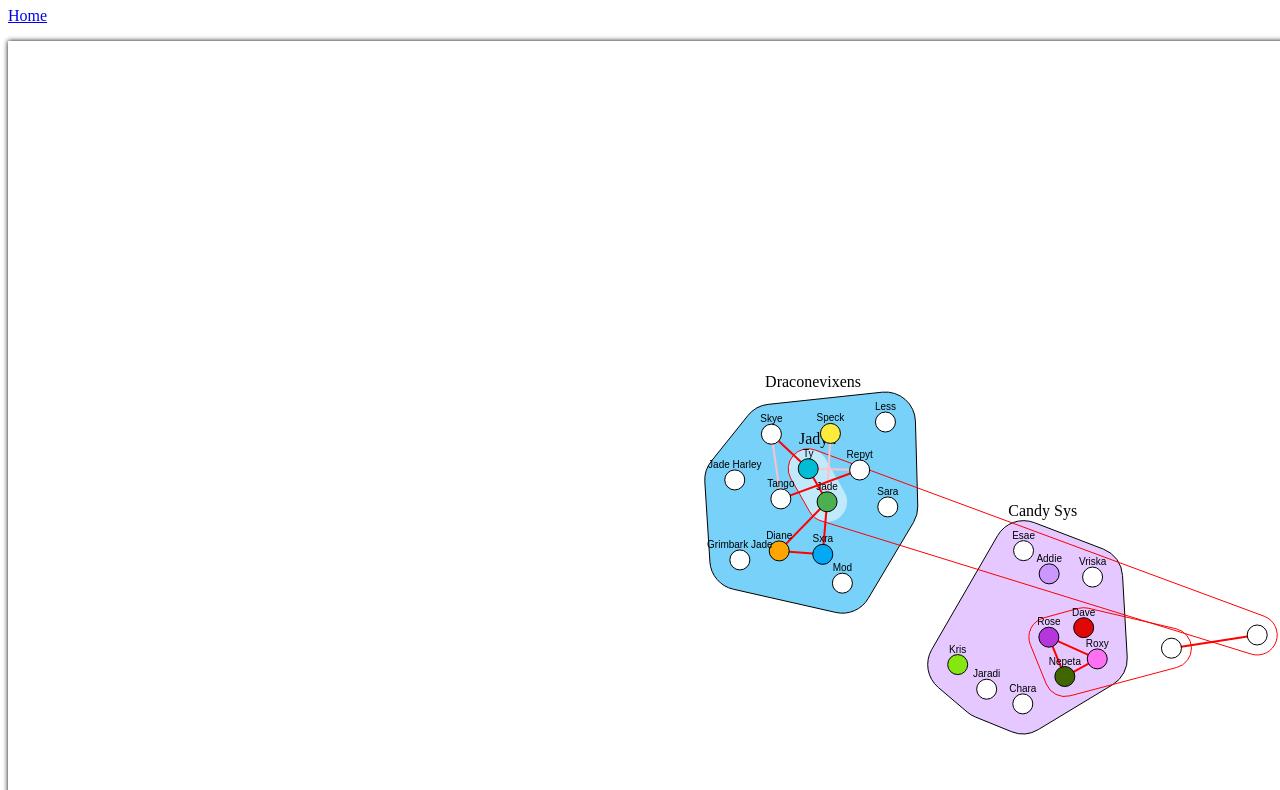
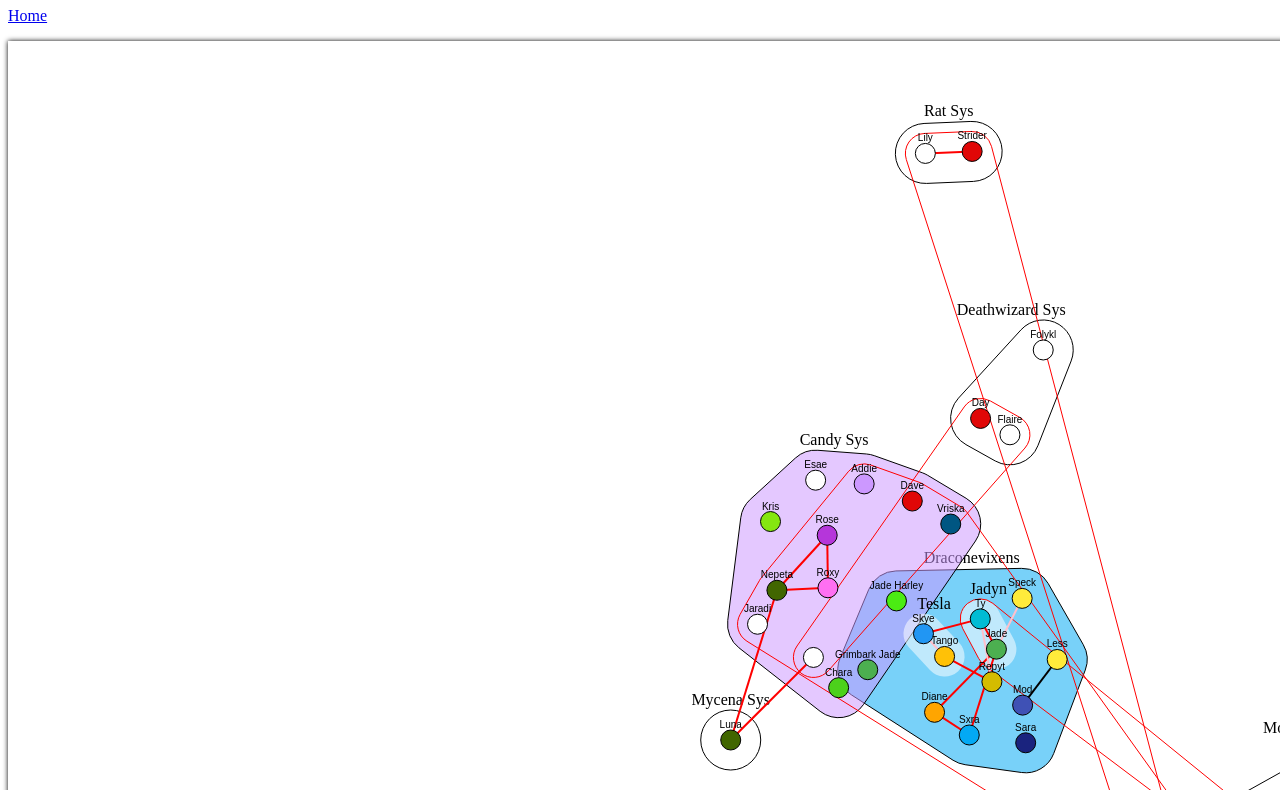
Before and after one commit to jwright159/polycule, a plain HTML site: page index.html in a window 1280 px wide. Shown: the part 73-863 px from the top of the page. Drawn offline with nearby package versions, Linux system fonts and the light colour scheme.

Commit message:
Import polycule

```diff
--- a/index.html
+++ b/index.html
@@ -1,14 +1,14 @@
 <!DOCTYPE html>
 <html>
 	<head>
-		<title>World's Greatest Polycule</title>
+		<title>World's Greatest Polycule Chart</title>
 		<link rel="stylesheet" type="text/css" href="style.css"/>
 		<script src="https://d3js.org/d3.v7.min.js" charset="utf-8"></script>
 	</head>
 
 	<body>
 		<h1>
-			World's <del>Gayest</del> Greatest Polycule
+			World's <del>Gayest</del> Greatest Polycule Chart
 		</h1>
 
 		<p>
--- a/polycule.js
+++ b/polycule.js
@@ -62,7 +62,7 @@ function namespace(parent, node)
 		let newLink = {
 			source: namespace(parentGroup, link.a),
 			target: namespace(parentGroup, link.b),
-			type: link.type || 'romantic',
+			type: link.type || 'redrom',
 		};
 		linkData.push(newLink);
 		return newLink;
@@ -108,7 +108,7 @@ function namespace(parent, node)
 		.attr('r', 10)
 		.style('fill', node => node.color)
 		.append('title')
-			.text(node => node.name);
+			.text(node => node.id);
 
 	nodes.append('text')
 		.text(node => node.name)
@@ -120,7 +120,7 @@ function namespace(parent, node)
 	let simulation = d3.forceSimulation(nodeData)
 		.force('charge', d3.forceManyBody().strength(-100))
 		//.force('center', d3.forceCenter(graphWidth * graphScale / 2, graphHeight * graphScale / 2))
-		.force('centerR', d3.forceRadial(0, graphWidth * graphScale / 2, graphHeight * graphScale / 2).strength(0.05))
+		.force('centerR', d3.forceRadial(0, graphWidth * graphScale / 2, graphHeight * graphScale / 2).strength(0.1))
 		.force('link', d3.forceLink(linkData).id(node => node.id).distance(20))
 		.on('tick', () => {
 
@@ -137,6 +137,8 @@ function namespace(parent, node)
 					let points = d3.polygonHull(mappedPoints) || mappedPoints;
 
 					let path = d3.path();
+					if (points.length > 1)
+					{
 						for (let i = 0; i < points.length; i++)
 						{
 							let prevPoint = points[i - 1 < 0 ? points.length - 1 : i - 1];
@@ -151,13 +153,20 @@ function namespace(parent, node)
 
 							path.arc(point[0], point[1], group.radius, startAngle, endAngle, true);
 						}
+					}
+					else
+					{
+						let point = points[0];
+						path.moveTo(point[0] + group.radius, point[1]);
+						path.arc(point[0], point[1], group.radius, 0, Math.PI * 2, true);
+					}
 					path.closePath();
 					element.select('path')
 						.attr('d', path);
 
 					let averageX = mappedPoints.reduce((previous, current) => previous + current[0], 0) / mappedPoints.length;
 					let averageY = mappedPoints.reduce((previous, current) => previous + current[1], 0) / mappedPoints.length;
-					let highestY = mappedPoints.reduce((previous, current) => Math.min(previous, current[1]), graphHeight * (graphScale + 1));
+					let highestY = mappedPoints.reduce((previous, current) => Math.min(previous, current[1]), points[0][1]);
 					element.select('text')
 						.attr('x', averageX)
 						.attr('y', highestY - group.radius - 5);
--- a/polycule.json
+++ b/polycule.json
@@ -11,28 +11,29 @@
 				{ "name": "Speck", "color": "#ffeb3b" },
 				{ "name": "Sxra", "color": "#03a9f4" },
 				{ "name": "Diane", "color": "orange" },
-				{ "name": "Repyt", "color": "" },
-				{ "name": "Tango", "color": "" },
-				{ "name": "Skye", "color": "" },
-				{ "name": "Sara", "color": "" },
-				{ "name": "Grimbark Jade", "color": "" },
-				{ "name": "Less", "color": "" },
-				{ "name": "Mod", "color": "" },
-				{ "name": "Jade Harley", "color": "" }
+				{ "name": "Repyt", "color": "#d4bc00" },
+				{ "name": "Tango", "color": "#ffc107" },
+				{ "name": "Skye", "color": "#2196f3" },
+				{ "name": "Sara", "color": "#1a237e" },
+				{ "name": "Grimbark Jade", "color": "#4caf50" },
+				{ "name": "Less", "color": "#ffeb3b" },
+				{ "name": "Mod", "color": "#3f51b5" },
+				{ "name": "Jade Harley", "color": "#4bec13" }
 			],
 			"links": [
 				{ "a": "Jade", "b": "Ty" },
-				{ "a": "Jade",  "b": "Speck", "type": "platonic" },
+				{ "a": "Jade",  "b": "Speck", "type": "palerom" },
 				{ "a": "Jade", "b": "Sxra" },
 				{ "a": "Diane", "b": "Sxra" },
 				{ "a": "Jade", "b": "Diane" },
 				{ "a": "Ty", "b": "Skye" },
-				{ "a": "Skye", "b": "Tango", "type": "platonic" },
-				{ "a": "Ty", "b": "Repyt", "type": "platonic" },
-				{ "a": "Tango", "b": "Repyt" }
+				{ "a": "Skye", "b": "Tango", "type": "palerom" },
+				{ "a": "Ty", "b": "Repyt", "type": "palerom" },
+				{ "a": "Tango", "b": "Repyt" },
+				{ "a": "Less", "b": "Mod", "type":"blackrom" }
 			]
 		},
-		{ "id": "Draconevixens dating proxy" },
+		{ "id": "Draconevixens dating proxy", "color": "#03a9f488" },
 
 		{
 			"name": "Candy Sys",
@@ -44,11 +45,11 @@
 				{ "name": "Rose", "color": "#b536da" },
 				{ "name": "Roxy", "color": "#ff6ff2" },
 				{ "name": "Kris", "color": "#85e610" },
-				{ "name": "Dave", "color": "#E00707" },
-				{ "name": "Chara" },
-				{ "name": "Esae" },
-				{ "name": "Vriska" },
-				{ "name": "Jaradi" },
+				{ "name": "Dave", "color": "#e00707" },
+				{ "name": "Chara", "color": "#4cd11b" },
+				{ "name": "Esae", "color": "" },
+				{ "name": "Vriska", "color": "#005682" },
+				{ "name": "Jaradi", "color": "" },
 				{ "name": "Addie", "color": "#cc98ff" }
 			],
 			"links": [
@@ -57,7 +58,69 @@
 				{ "a": "Roxy", "b": "Rose" }
 			]
 		},
-		{ "id": "Candy Sys dating proxy" }
+		{ "id": "Candy Sys dating proxy", "color": "#cc98ff88" },
+
+		{
+			"name": "Rat Sys",
+			"type": "system",
+			"color": "",
+			"radius": 30,
+			"nodes": [
+				{ "name": "Lily", "color": "" },
+				{ "name": "Strider", "color": "#e00707" }
+			],
+			"links": [
+				{ "a": "Lily", "b": "Strider" }
+			]
+		},
+		{ "id": "Rat Sys dating proxy" },
+
+		{
+			"name": "Mosspup Sys",
+			"type": "system",
+			"color": "",
+			"radius": 30,
+			"nodes": [
+				{ "name": "Lichen", "color": "" },
+				{ "name": "Cas", "color": "" }
+			],
+			"links": [
+			]
+		},
+
+		{
+			"name": "Mycena Sys",
+			"type": "system",
+			"color": "",
+			"radius": 30,
+			"nodes": [
+				{ "name": "Luna", "color": "#416600" }
+			],
+			"links": [
+			]
+		},
+
+		{
+			"name": "Deathwizard Sys",
+			"type": "system",
+			"color": "",
+			"radius": 30,
+			"nodes": [
+				{ "name": "Day", "color": "#e00707" },
+				{ "name": "Flaire", "color": "" },
+				{ "name": "Folykl", "color": "" }
+			],
+			"links": [
+			]
+		},
+		{ "id": "Deathwizard Sys dating proxy" },
+
+		{ "name": "Ozzy", "color": "" },
+		{ "name": "Callie", "color": "" },
+		{ "name": "Val", "color": "" },
+		{ "name": "Sen", "color": "" },
+		{ "name": "Sim", "color": "" },
+		{ "name": "Banshee", "color": "" }
 	],
 
 	"groups": [
@@ -70,7 +133,15 @@
 			]
 		},
 		{
-			"type": "romantic",
+			"name": "Tesla",
+			"type": "fusion",
+			"nodes": [
+				"Draconevixens:Tango",
+				"Draconevixens:Skye"
+			]
+		},
+		{
+			"type": "redrom",
 			"nodes": [
 				"Draconevixens dating proxy",
 				"Draconevixens:Jade",
@@ -79,18 +150,53 @@
 		},
 
 		{
-			"type": "romantic",
+			"type": "redrom",
 			"nodes": [
 				"Candy Sys dating proxy",
 				"Candy Sys:Nepeta",
 				"Candy Sys:Rose",
 				"Candy Sys:Roxy",
-				"Candy Sys:Dave"
+				"Candy Sys:Dave",
+				"Candy Sys:Vriska",
+				"Candy Sys:Jaradi",
+				"Candy Sys:Addie"
+			]
+		},
+
+		{
+			"type": "redrom",
+			"nodes": [
+				"Rat Sys dating proxy",
+				"Rat Sys:Lily",
+				"Rat Sys:Strider"
+			]
+		},
+
+		{
+			"type": "redrom",
+			"nodes": [
+				"Deathwizard Sys dating proxy",
+				"Deathwizard Sys:Day",
+				"Deathwizard Sys:Flaire"
 			]
 		}
 	],
 
 	"links": [
-		{ "a": "Draconevixens dating proxy", "b": "Candy Sys dating proxy" }
+		{ "a": "Draconevixens dating proxy", "b": "Candy Sys dating proxy" },
+		{ "a": "Rat Sys dating proxy", "b": "Draconevixens dating proxy" },
+		{ "a": "Rat Sys dating proxy", "b": "Candy Sys dating proxy" },
+		{ "a": "Rat Sys dating proxy", "b": "Ozzy", "type": "palerom" },
+		{ "a": "Draconevixens dating proxy", "b": "Ozzy", "type": "palerom" },
+		{ "a": "Mosspup Sys:Lichen", "b": "Ozzy", "type": "palerom" },
+		{ "a": "Mosspup Sys:Lichen", "b": "Draconevixens dating proxy" },
+		{ "a": "Mosspup Sys:Lichen", "b": "Rat Sys dating proxy" },
+		{ "a": "Candy Sys:Nepeta", "b": "Mycena Sys:Luna" },
+		{ "a": "Draconevixens dating proxy", "b": "Val", "type": "palerom" },
+		{ "a": "Val", "b": "Sen" },
+		{ "a": "Val", "b": "Sim" },
+		{ "a": "Val", "b": "Banshee" },
+		{ "a": "Draconevixens dating proxy", "b": "Callie" },
+		{ "a": "Deathwizard Sys dating proxy", "b": "Mycena Sys:Luna" }
 	]
 }
--- a/style.css
+++ b/style.css
@@ -27,22 +27,37 @@ svg {
 	stroke-width: 2;
 }
 
-.romantic {
+.redrom {
 	stroke: red;
 	fill: transparent;
 }
 
-.platonic {
+.palerom {
 	stroke: pink;
+	fill: transparent;
+}
+
+.blackrom {
+	stroke: black;
+	fill: transparent;
+}
+
+.ashrom {
+	stroke: grey;
 	fill: transparent;
 }
 
 .system {
 	stroke: black;
+	fill: transparent;
 }
 
 .fusion {
 	fill: #fff8;
+}
+
+.generic {
+	fill: transparent;
 }
 
 .group text {
```
Lines whose indentation alone changed are shown as unchanged.
